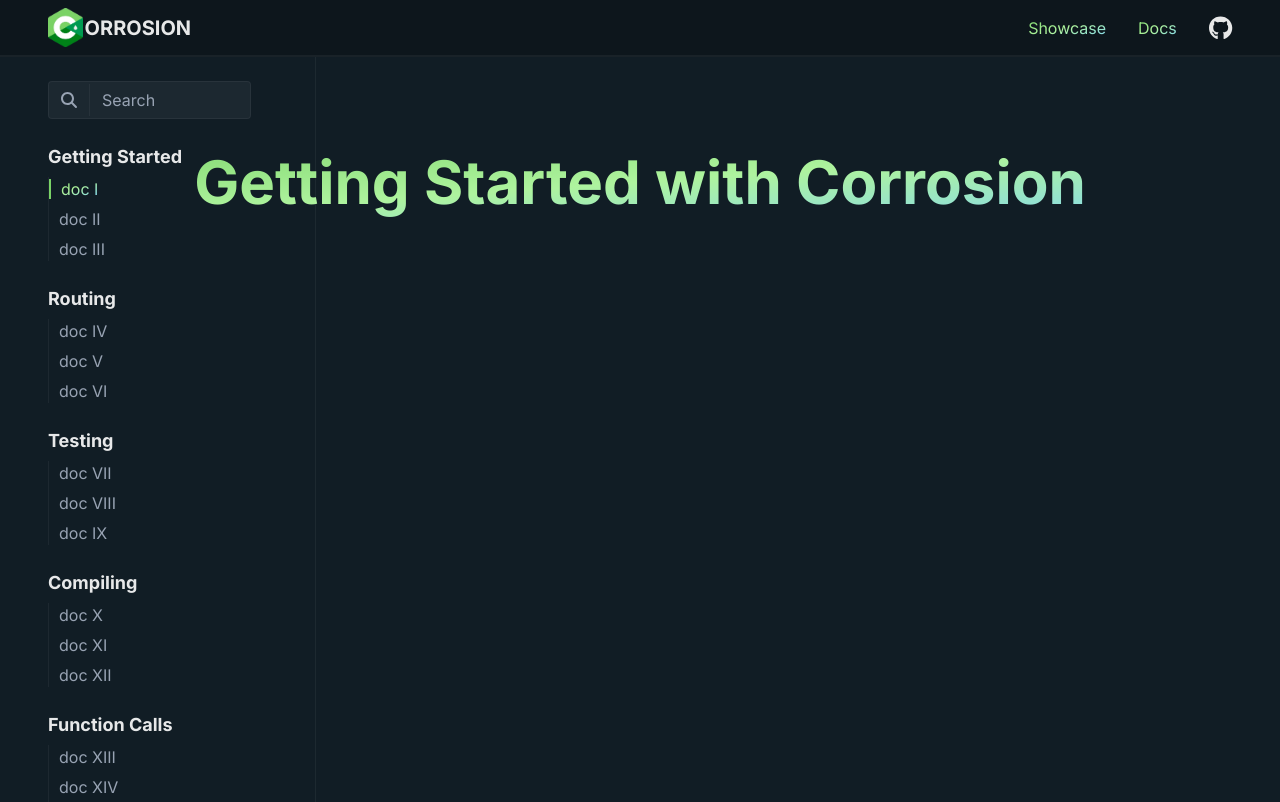
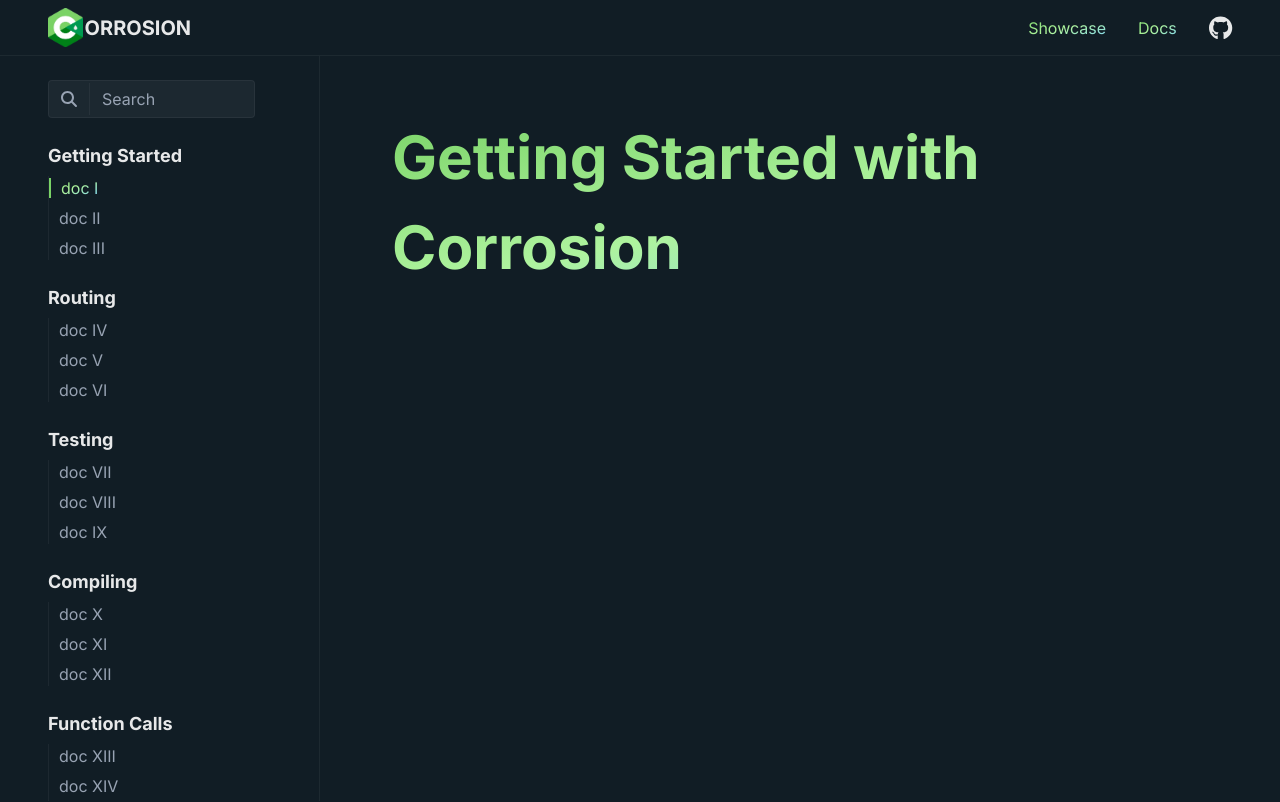
Before and after one commit to pepeworm/corrosion-lang, a Next.js app in the folder web/: page /docs in a window 1280 px wide. Built offline with nearby package versions, Linux system fonts and the light colour scheme.

Commit message:
Fix docs pages sidebar and main section 'colliding' issues

```diff
--- a/web/src/app/docs/layout.js
+++ b/web/src/app/docs/layout.js
@@ -40,9 +40,9 @@
 						sections={sidebarLinks}
 						setSections={setSidebarLinks}
 					/>
+				</section>
 
-					{children}
-				</section>
+				<section className="relative">{children}</section>
 			</div>
 		</main>
 	);
--- a/web/src/app/docs/page.js
+++ b/web/src/app/docs/page.js
@@ -2,8 +2,8 @@
 
 export default function Home() {
 	return (
-		<section className="pt-20">
-			<div className="text-center">
+		<section className="pt-14 pl-[20.5rem]">
+			<div className="text-left ml-16">
 				<h1 className="gradient header">
 					Getting Started with Corrosion
 				</h1>
--- a/web/src/components/navbar/Navbar.jsx
+++ b/web/src/components/navbar/Navbar.jsx
@@ -10,7 +10,7 @@
     const [github, setGithub] = useState(false);
 	return (
         <>
-            <nav className="px-12 py-2 flex flex-row justify-between bg-[#0D161C] border-b-[2px] items-center  border-border text-text-header">
+            <nav className="px-12 py-2 flex flex-row justify-between border-b items-center border-border text-text-header">
                 <div>
                     <Link href="/" className="flex flex-row justify-center items-center gap-[0.1rem]">
                         <Image
--- a/web/src/components/searchbar/SearchModal.jsx
+++ b/web/src/components/searchbar/SearchModal.jsx
@@ -22,7 +22,7 @@
 	return (
 		<dialog
 			open={modalState ? true : false}
-			className="fixed top-1/2 left-1/2 transform -translate-x-1/2 -translate-y-1/2 w-2/5 bg-bg-secondary px-6 py-4 border border-border rounded"
+			className="z-50 fixed top-1/2 left-1/2 transform -translate-x-1/2 -translate-y-1/2 w-2/5 bg-bg-secondary px-6 py-4 border border-border rounded"
 		>
 			<div className="relative pt-8">
 				<FontAwesomeIcon
--- a/web/src/components/sidebar/Sidebar.jsx
+++ b/web/src/components/sidebar/Sidebar.jsx
@@ -9,7 +9,7 @@
 	const [modalState, setModalState] = useState(false);
 
 	return (
-		<nav className="px-12 pr-16 py-6 overflow-y-scroll absolute h-[calc(100vh-55.375px)] left-0 top-0 bottom-0 border-r border-border text-text-header">
+		<nav className="min-w-[20rem] px-12 pr-16 py-6 overflow-y-scroll absolute h-[calc(100vh-55.375px)] left-0 top-0 bottom-0 border-r border-border text-text-header">
 			<SearchModal modalState={modalState} setModalState={setModalState} />
 
 			<div className="mb-6">
```
